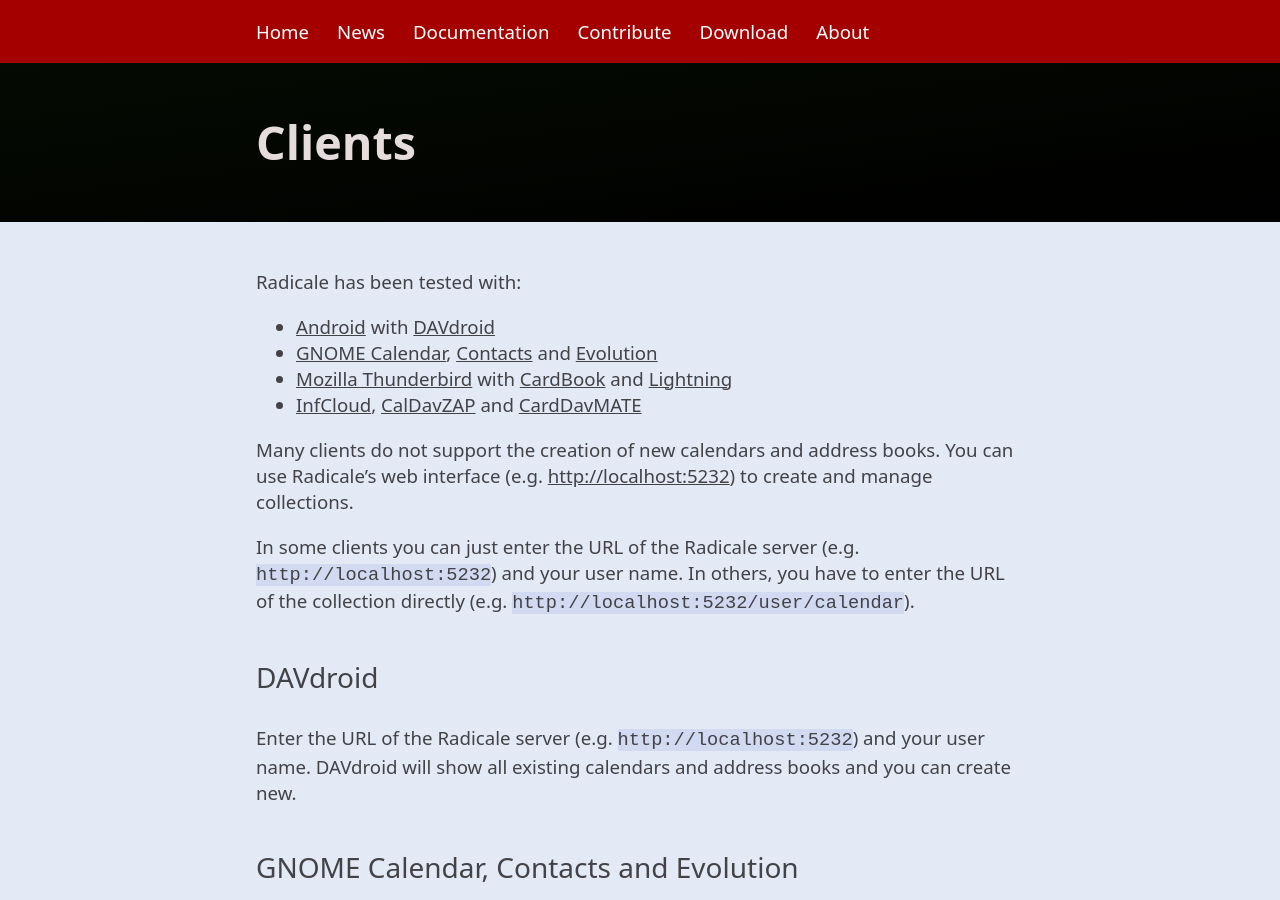
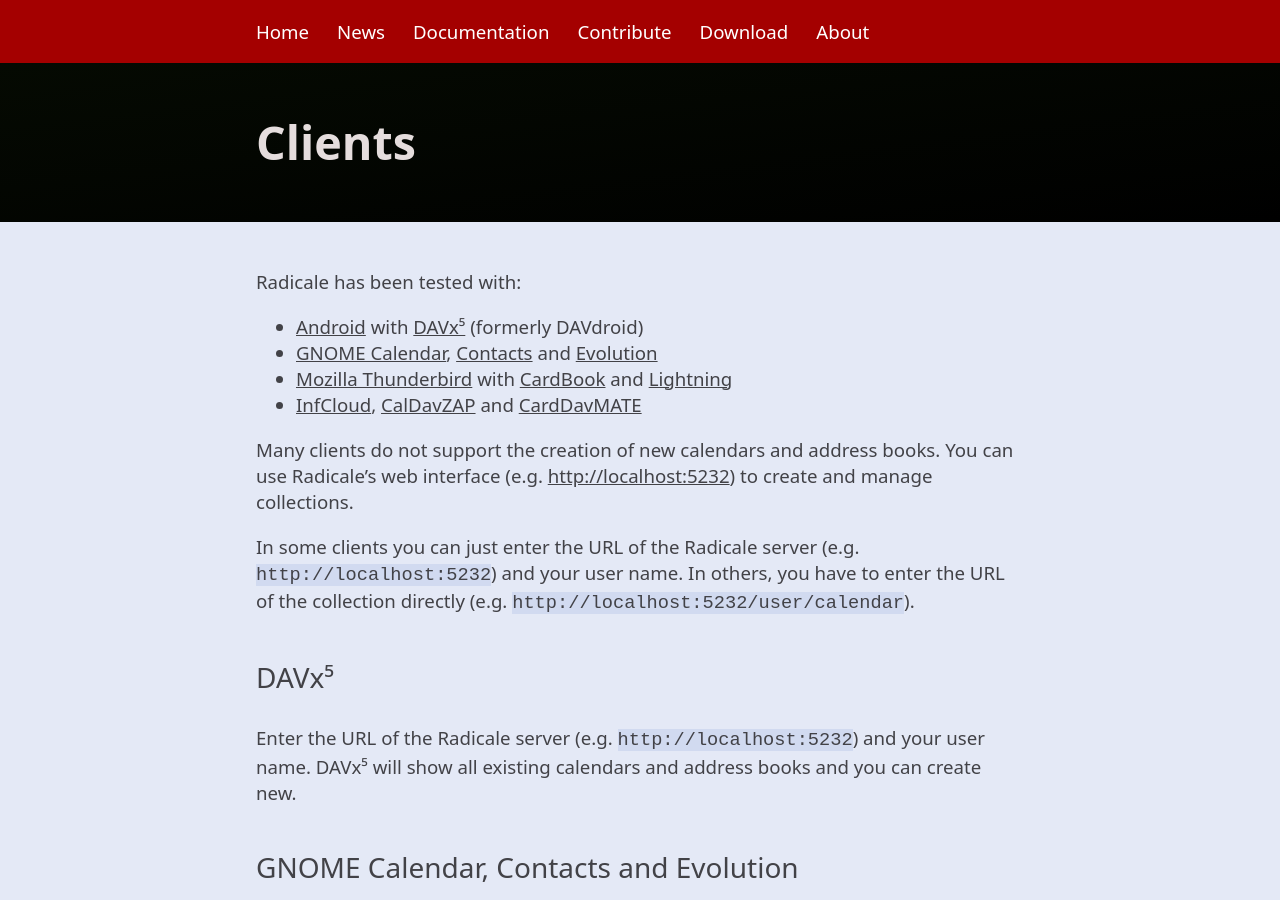
Before and after one commit to Kozea/Radicale, a Jekyll site: the page built from clients.md, in a window 1280 px wide and 900 px high. Built offline with Jekyll 4.4.1, drawn with Linux system fonts in a browser that asks for light colours.

Commit message:
Update DAVdroid references to DAVx5 in clients doc

```diff
--- a/clients.md
+++ b/clients.md
@@ -7,7 +7,7 @@
 Radicale has been tested with:
 
   * [Android](https://android.com/) with
-    [DAVdroid](https://davdroid.bitfire.at/)
+    [DAVx⁵](https://www.davx5.com/) (formerly DAVdroid)
   * [GNOME Calendar](https://wiki.gnome.org/Apps/Calendar),
     [Contacts](https://wiki.gnome.org/Apps/Contacts) and
     [Evolution](https://wiki.gnome.org/Apps/Evolution)
@@ -28,10 +28,10 @@
 enter the URL of the collection directly
 (e.g. `http://localhost:5232/user/calendar`).
 
-## DAVdroid
+## DAVx⁵
 
 Enter the URL of the Radicale server (e.g. `http://localhost:5232`) and your
-user name. DAVdroid will show all existing calendars and address books and you
+user name. DAVx⁵ will show all existing calendars and address books and you
 can create new.
 
 ## GNOME Calendar, Contacts and Evolution
@@ -77,7 +77,7 @@
 
 This is not the recommended way of creating and managing your calendars and
 address books. Use Radicale's web interface or a client with support for it
-(e.g. **DAVdroid**).
+(e.g. **DAVx⁵**).
 
 ### Direct editing of the storage
 
```
